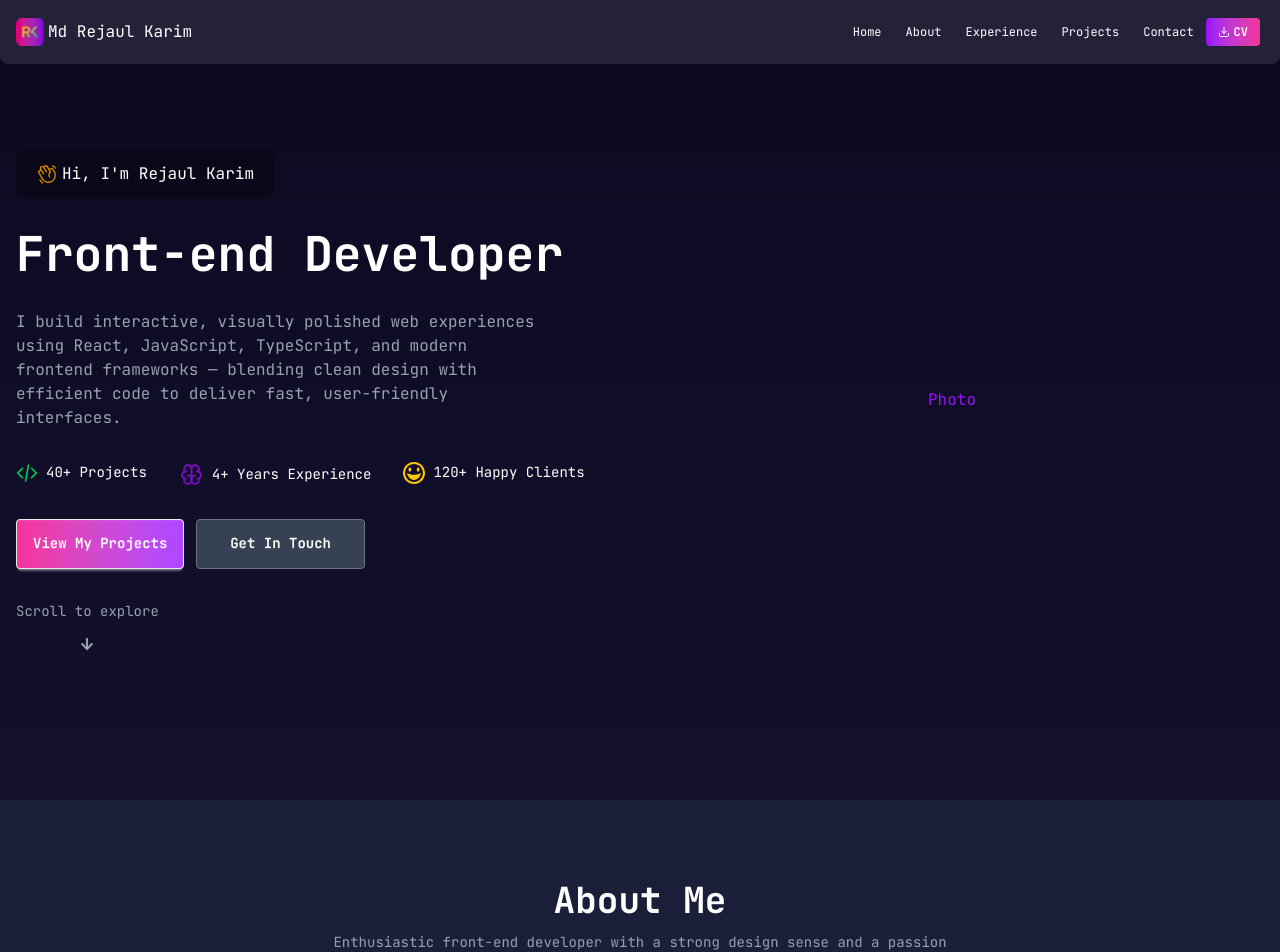
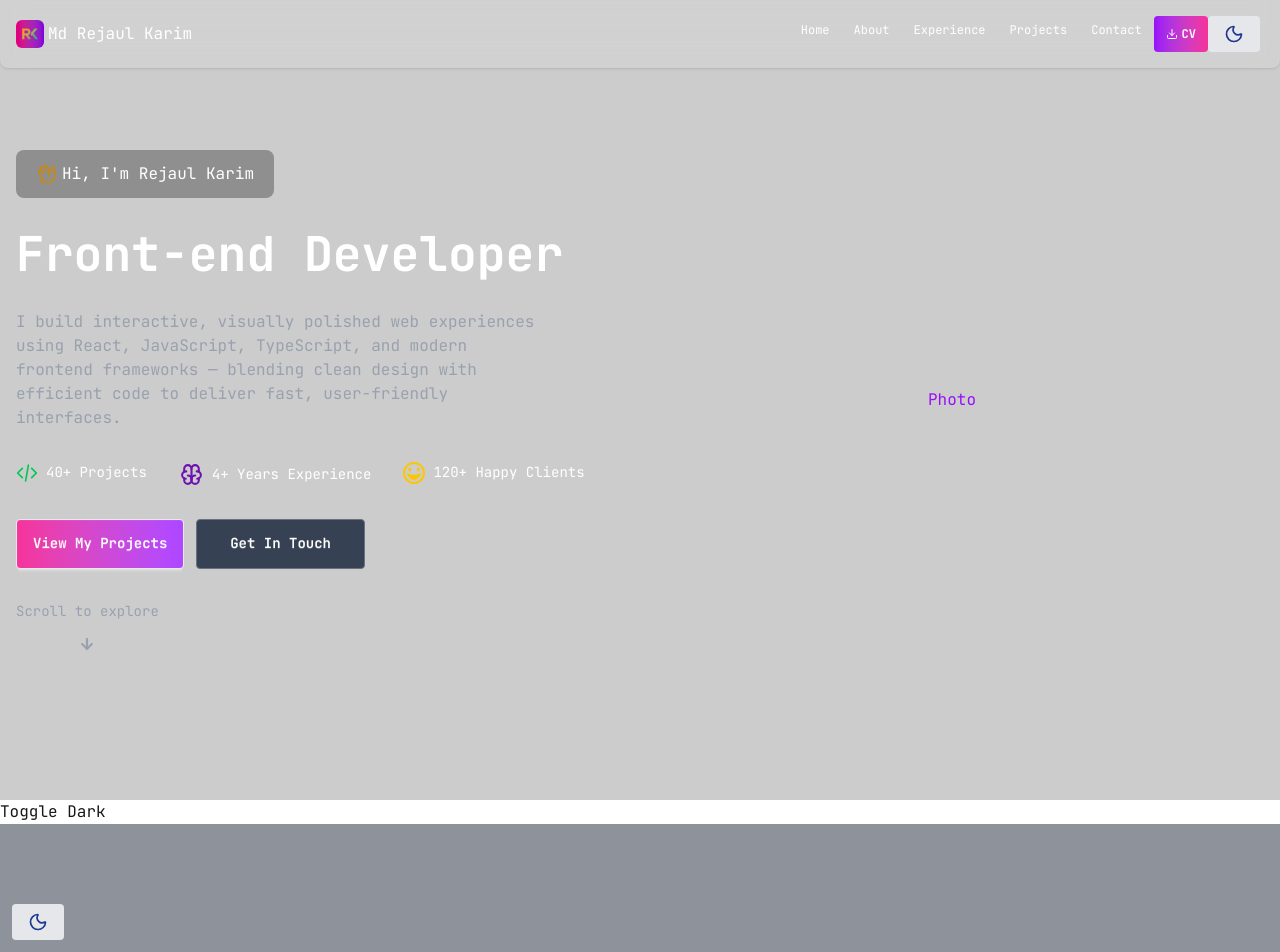
Before and after one commit to rejaulvoice18/rejaul-karim-portfolio, a React (Vite) app: page / in a window 1280 px wide. Shown: the top 952 px of the page. Built offline with nearby package versions, Linux system fonts and the light colour scheme.

Commit message:
Trying to add dark light toggle option

```diff
--- a/package.json
+++ b/package.json
@@ -17,6 +17,7 @@
     "@tailwindcss/vite": "^4.1.11",
     "daisyui": "^5.0.46",
     "framer-motion": "^12.23.6",
+    "lucide-react": "^0.525.0",
     "prop-types": "^15.8.1",
     "react": "^19.1.0",
     "react-dom": "^19.1.0",
@@ -24,17 +25,20 @@
     "react-router-dom": "^7.6.3",
     "react-transition-group": "^4.4.5",
     "react-vertical-timeline-component": "^3.5.3",
-    "tailwindcss": "^4.1.11"
+    "use-dark-mode": "^2.3.1"
   },
   "devDependencies": {
     "@eslint/js": "^9.30.1",
     "@types/react": "^19.1.8",
     "@types/react-dom": "^19.1.6",
     "@vitejs/plugin-react": "^4.6.0",
+    "autoprefixer": "^10.4.21",
     "eslint": "^9.30.1",
     "eslint-plugin-react-hooks": "^5.2.0",
     "eslint-plugin-react-refresh": "^0.4.20",
     "globals": "^16.3.0",
+    "postcss": "^8.5.6",
+    "tailwindcss": "^4.1.11",
     "vite": "^7.0.4"
   }
 }
--- a/src/components/NavBar.jsx
+++ b/src/components/NavBar.jsx
@@ -3,11 +3,17 @@ import { Link } from 'react-router-dom';
 import { FaTimes, FaGithub, FaLinkedin, FaFacebook, FaInstagram, FaYoutube } from 'react-icons/fa';
 import logo from '../assets/logo.png';
 import { FiDownload } from 'react-icons/fi';
+import ThemeToggle from './ThemeToggle';
+
+
+
 
 const NavBar = () => {
     const [isOpen, setIsOpen] = useState(false);
 
     const mobileNavRef = useRef(null);
+
+
 
     // Close menu when clicking outside
     useEffect(() => {
@@ -44,7 +50,7 @@ const NavBar = () => {
         <>
             {/* Main Navbar */}
             <div className="fixed top-0 left-0 w-full z-50">
-                <div className="navbar max-w-screen-xl mx-auto w-full px-4 bg-white/10 backdrop-blur-md text-white shadow-sm rounded-b-lg">
+                <div className="navbar max-w-screen-xl mx-auto w-full px-4 bg-white/10 dark:bg-gray-900 backdrop-blur-md text-white shadow-sm rounded-b-lg">
                     <div className="navbar-start">
                         <div className='flex items-center gap-1'>
                             <img className='w-7 bg-gradient-to-r from-pink-600 to-purple-700 rounded-md' src={logo} alt="logo" />
@@ -72,6 +78,7 @@ const NavBar = () => {
                                         CV
                                     </Link>
                                 </div>
+                                <ThemeToggle />
                             </ul>
                         </div>
                         {/* Hamburger Icon for Mobile */}
--- /dev/null
+++ b/src/components/ThemeToggle.jsx
@@ -0,0 +1,18 @@
+import { Moon, Sun } from 'lucide-react';
+import React, { useContext, useEffect, useState } from 'react';
+import { AuthContext } from '../provider/AuthProvider';
+
+const ThemeToggle = () => {
+    const { theme, toggleTheme } = useContext(AuthContext)
+
+
+    return (
+        <button
+            onClick={toggleTheme}
+            className='text-xl px-4 py-2 rounded transition-colors duration-300 bg-gray-200 dark:bg-gray-700'>
+            {theme === 'dark' ? <Sun className='h-5 w-5 text-yellow-400' /> : <Moon className='h-5 w-5 text-blue-900' />}
+        </button>
+    )
+};
+
+export default ThemeToggle;
--- a/src/main.jsx
+++ b/src/main.jsx
@@ -4,11 +4,14 @@ import './index.css'
 
 import { RouterProvider } from 'react-router-dom'
 import { router } from './routes/Routes.jsx'
-
+import AuthProvider from './provider/AuthProvider.jsx'
+// bg-gradient-to-b from-[#0f0c29] via-[#302b63] to-[#24243e] min-h-screen
 createRoot(document.getElementById('root')).render(
   <StrictMode>
-    <div className='bg-gradient-to-b from-[#0f0c29] via-[#302b63] to-[#24243e] min-h-screen'>
-      <RouterProvider router={router} />
-    </div>
+
+      <AuthProvider>
+        <RouterProvider router={router} />
+      </AuthProvider>
+
   </StrictMode>,
 )
--- a/src/pages/Home/AboutMe/AboutMe.jsx
+++ b/src/pages/Home/AboutMe/AboutMe.jsx
@@ -5,11 +5,13 @@ import { MdOutlineIntegrationInstructions } from 'react-icons/md';
 import { RiTailwindCssFill } from 'react-icons/ri';
 import { TbBrandJavascript, TbBrandNextjs, TbBrandTypescript, TbWorldWww } from 'react-icons/tb';
 import SectionTitle from '../../../components/SectionTitle';
+import ThemeToggle from '../../../components/ThemeToggle';
 
 const AboutMe = () => {
     return (
-        <section className='pt-20 bg-gray-800/50'>
+        <section className='pt-20 bg-gray-800/50 dark:bg-black'>
             <div className='max-w-screen-xl mx-auto space-y-10 px-3'>
+                <ThemeToggle />
                <SectionTitle
                     heading={"About Me"}
                     body={"Enthusiastic front-end developer with a strong design sense and a passion for crafting outstanding user experiences."}
--- a/src/pages/Home/FeaturedProjects/FeaturedProjects.jsx
+++ b/src/pages/Home/FeaturedProjects/FeaturedProjects.jsx
@@ -53,7 +53,6 @@ const FeaturedProjects = () => {
             category: 'fullstack'
         }
     ]
-
     // This usestate for Modal purpose
     const [selectedProject, setSelectedProject] = useState(null);
 
--- a/src/pages/Home/Home/Home.jsx
+++ b/src/pages/Home/Home/Home.jsx
@@ -11,6 +11,12 @@ const Home = () => {
     return (
         <div>
             <Hero />
+            <div>
+
+            </div>
+            <button onClick={() => document.documentElement.classList.toggle('dark')}>
+                Toggle Dark
+            </button>
             <AboutMe />
             <Experience />
             <FeaturedProjects />
--- /dev/null
+++ b/src/provider/AuthProvider.jsx
@@ -0,0 +1,33 @@
+import React, { createContext, useEffect, useState } from 'react';
+
+export const AuthContext = createContext();
+
+const AuthProvider = ({ children }) => {
+    const [theme, setTheme] = useState(() => {
+        return localStorage.getItem('theme') ||
+            (window.matchMedia('(prefers-color-scheme: dark)').matches ? 'dark' : 'light');
+    });
+
+
+    useEffect(() => {
+        const root = window.document.documentElement;
+        if (theme === 'dark') {
+            root.classList.add('dark');
+        } else {
+            root.classList.remove('dark');
+        }
+        localStorage.setItem('theme', theme);
+    }, [theme]);
+
+    const toggleTheme = () => {
+        setTheme(prev => (prev === 'dark' ? 'light' : 'dark'));
+    };
+
+    return (
+        <AuthContext.Provider value={{ theme, toggleTheme }}>
+            {children}
+        </AuthContext.Provider>
+    );
+};
+
+export default AuthProvider;
--- /dev/null
+++ b/tailwind.config.js
@@ -0,0 +1,13 @@
+// tailwind.config.js
+/** @type {import('tailwindcss').Config} */
+export default {
+    darkMode: 'class',
+    content: [
+      './index.html',
+      './src/**/*.{js,ts,jsx,tsx}',
+    ],
+    theme: {
+      extend: {},
+    },
+    plugins: [],
+  }
--- a/vite.config.js
+++ b/vite.config.js
@@ -1,22 +1,37 @@
+// vite.config.js
 import { defineConfig } from 'vite'
 import react from '@vitejs/plugin-react'
-import tailwindcss from '@tailwindcss/vite';
+import tailwindcss from '@tailwindcss/vite'
 
-// https://vite.dev/config/
 export default defineConfig({
-  theme: {
-    extend: {
-      fontFamily: {
-        sans: 'JetBrains Mono, system-ui, sans-serif'
-      },
-      colors: {
-        bodyColor: '#1c1c22',
-      },
-    },
-  },
-  plugins: [
-    react(),
-    tailwindcss(),
-  ],
+  plugins: [react(), tailwindcss()],
+})
 
-})
+
+// import { defineConfig } from 'vite'
+// import react from '@vitejs/plugin-react'
+// import tailwindcss from '@tailwindcss/vite';
+
+// // https://vite.dev/config/
+// export default defineConfig({
+//   darkMode: 'class', // Enables class-based toggling
+//   content: [
+//     './index.html',
+//     './src/**/*.{js,ts,jsx,tsx}',
+//   ],
+//   theme: {
+//     extend: {
+//       fontFamily: {
+//         sans: 'JetBrains Mono, system-ui, sans-serif'
+//       },
+//       colors: {
+//         bodyColor: '#1c1c22',
+//       },
+//     },
+//   },
+//   plugins: [
+//     react(),
+//     tailwindcss(),
+//   ],
+
+// })
```
Also changed, not shown: src/index.css (+49 -0 lines), 1 other file (tests, documents, lock files or other folders).
